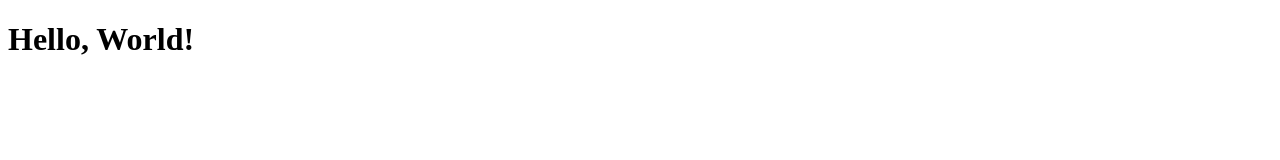
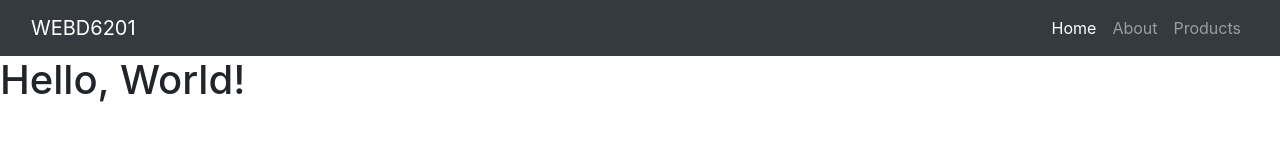
Before and after one commit to MJGalbraith31/WEBD6201-W2021-Week1, a website: page index.html in a window 1280 px wide. Drawn offline with nearby package versions, Linux system fonts and the light colour scheme.

Commit message:
added navbar

```diff
--- a/index.html
+++ b/index.html
@@ -5,14 +5,43 @@
     <meta name="viewport" content="width=device-width, initial-scale=1.0">
     <title>Hello, World!</title>
     <!-- CSS Section -->
+    <link rel="stylesheet" href="./node_modules/bootstrap/dist/css/bootstrap.min.css">
+    <link rel="stylesheet" href="./node_modules/@fortawesome/fontawesome-free/css/all.min.css">
     <link rel="stylesheet" href="./Content/app.css">
 </head>
 <body>
+    <nav class="navbar navbar-expand-lg navbar-dark bg-dark">
+        <div class="container-fluid">
+          <a class="navbar-brand" href="#">WEBD6201</a>
+          <button class="navbar-toggler" type="button" data-bs-toggle="collapse" data-bs-target="#navbarSupportedContent" aria-controls="navbarSupportedContent" aria-expanded="false" aria-label="Toggle navigation">
+            <span class="navbar-toggler-icon"></span>
+          </button>
+          <div class="collapse navbar-collapse" id="navbarSupportedContent">
+            <ul class="navbar-nav ml-auto mb-2 mb-lg-0">
+              <li class="nav-item">
+                <a class="nav-link active" aria-current="page" href="#">Home</a>
+              </li>
+
+              <li class="nav-item">
+                <a class="nav-link" aria-current="page" href="#">About</a>
+              </li>
+              <li class="nav-item">
+                <a class="nav-link" aria-current="page" href="#">Products</a>
+              </li>
+            </ul>
+          </div>
+        </div>
+    </nav>
+
+
+
     <div>
         <h1>Hello, World!</h1>
     </div>
 
     <!-- JavaScript Section -->
+    <script src="./node_modules/jquery/dist/jquery.min.js"></script>
+    <script src="./node_modules/bootstrap/dist/js/bootstrap.min.js"></script>
     <script src="./Scripts/app.js"></script>
 </body>
 </html>
```
Also changed, not shown: package.json (added, +15 -0 lines), 2 other files.
